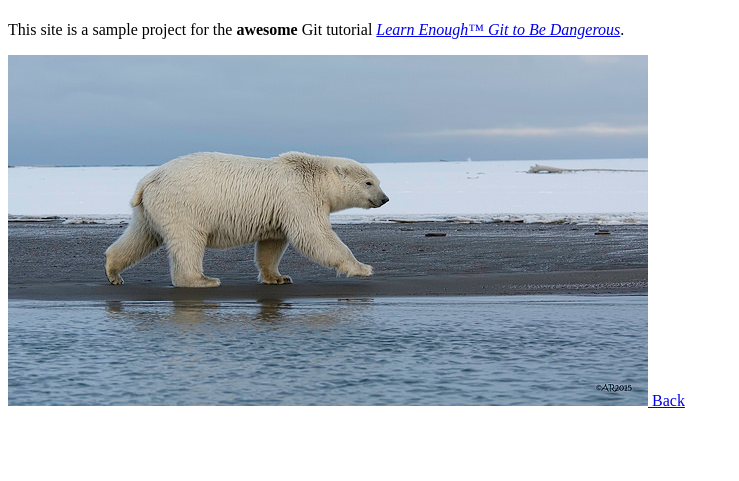
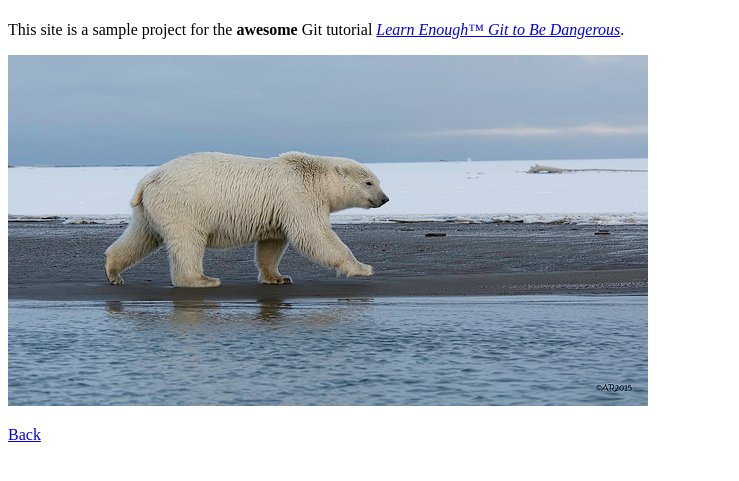
Before and after one commit to Andrzej29/website, a plain HTML site: page about.html in a window 1280 px wide. Shown: the part 59-540 px from the top of the page, without its empty margins (0-739 px from the left). Drawn offline with Linux system fonts and the light colour scheme.

Commit message:
Add paragraph

```diff
--- a/about.html
+++ b/about.html
@@ -11,6 +11,6 @@
 		<a href="https://www.flickr.com/photos/puliarfanita/22959238329">
 		<img src="images/polar_bear.jpg" alt="Polar bear">
 	</a>
-	<a href="index.html">Back</a>
+	<p><a href="index.html">Back</a></p>
 	</body>
 </html>
```
